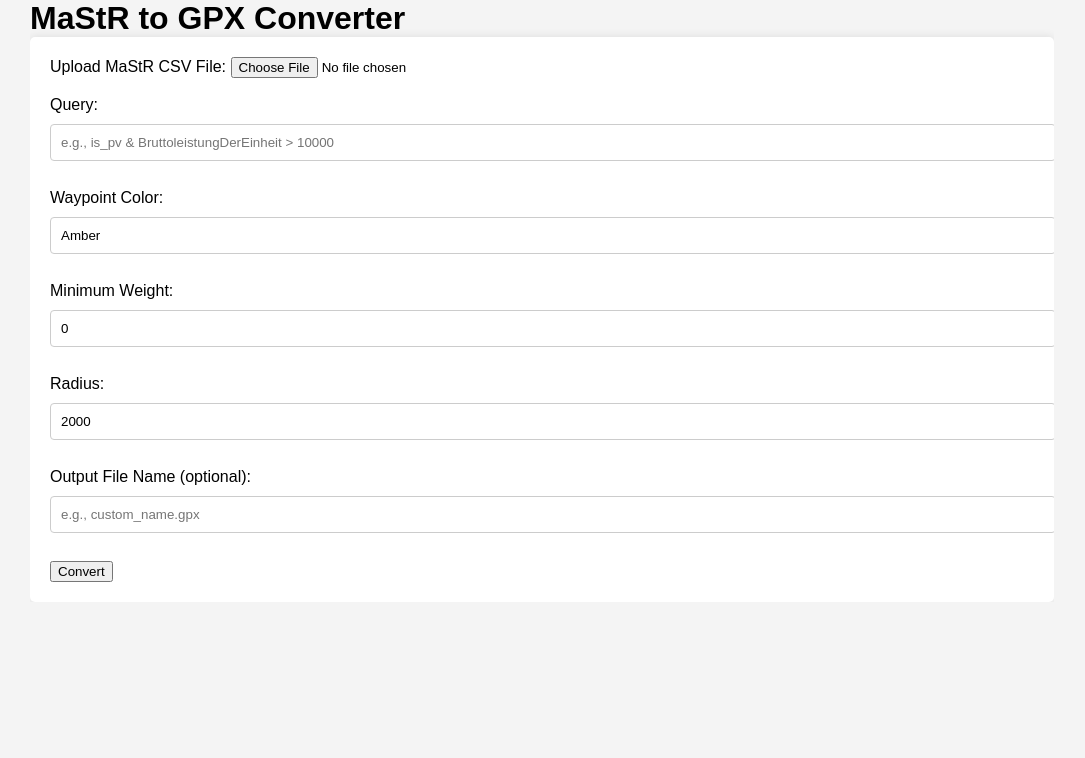
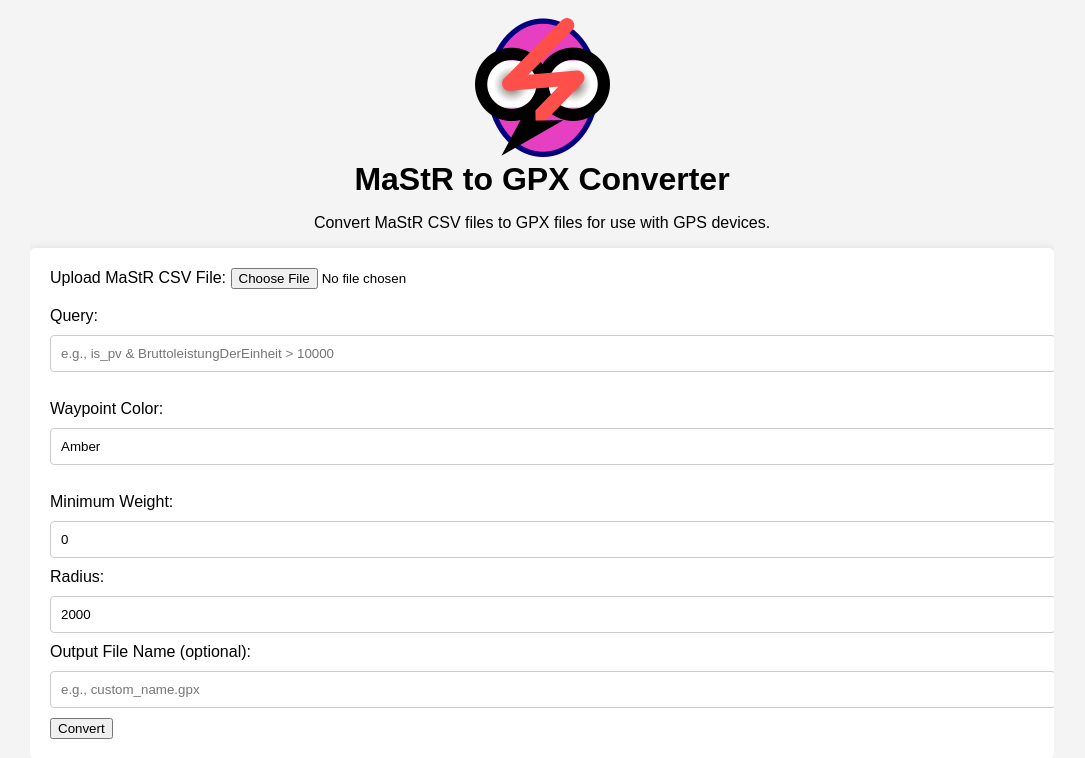
Before and after one commit to fritzthekid/mastr-utils, a Flask app: page / in a window 1280 px wide. Shown: the top 758 px of the page, without its empty margins (98-1183 px from the left). Run offline with Flask 3, Linux system fonts and the light colour scheme.

Commit message:
beautify indax page

```diff
--- a/mastrtogpx-webapp/templates/index.html
+++ b/mastrtogpx-webapp/templates/index.html
@@ -6,10 +6,19 @@
     <title>MaStR to GPX Converter</title>
     <link rel="stylesheet" href="{{ url_for('static', filename='css/styles.css') }}">
     <link rel="icon" href="{{ url_for('static', filename='favicon.ico') }}">
+    <link rel="eyes" href="{{ url_for('static', filename='eyes-blitz.png') }}">
 </head>
 <body>
     <div class="container">
-        <h1>MaStR to GPX Converter</h1>
+        <div style="text-align: center;">
+            <br>
+            <img src="{{ url_for('static', filename='eyes-blitz.png') }}" alt="Eyes Blitz">
+            <br>
+        </div>
+        <div style="text-align: center;">
+            <h1>MaStR to GPX Converter</h1>
+            <p>Convert MaStR CSV files to GPX files for use with GPS devices.</p>
+        </div>
         <form id="convert-form" action="/convert" method="post" enctype="multipart/form-data">
             <label for="mastr_file">Upload MaStR CSV File:</label>
             <input type="file" name="mastr_file" id="mastr_file" required><br><br>
@@ -21,13 +30,13 @@
             <input type="text" name="color" id="color" value="Amber"><br><br>
 
             <label for="min_weight">Minimum Weight:</label>
-            <input type="number" name="min_weight" id="min_weight" value="0"><br><br>
+            <input type="number" name="min_weight" id="min_weight" value="0"><br>
 
             <label for="radius">Radius:</label>
-            <input type="number" name="radius" id="radius" value="2000"><br><br>
+            <input type="number" name="radius" id="radius" value="2000"><br>
 
             <label for="output_file">Output File Name (optional):</label>
-            <input type="text" name="output_file" id="output_file" placeholder="e.g., custom_name.gpx"><br><br>
+            <input type="text" name="output_file" id="output_file" placeholder="e.g., custom_name.gpx"><br>
 
             <button type="submit">Convert</button>
         </form>
--- a/setup.py
+++ b/setup.py
@@ -10,6 +10,9 @@ setup(
         'seaborn',
         'gpxpy',
 	'scikit-learn',
+	'flask',
+	'flask-cors',
+	'numpy',
     ],
     entry_points={
         'console_scripts': [
```
Also changed, not shown: mastrtogpx-webapp/static/eyes-blitz.png (added).
